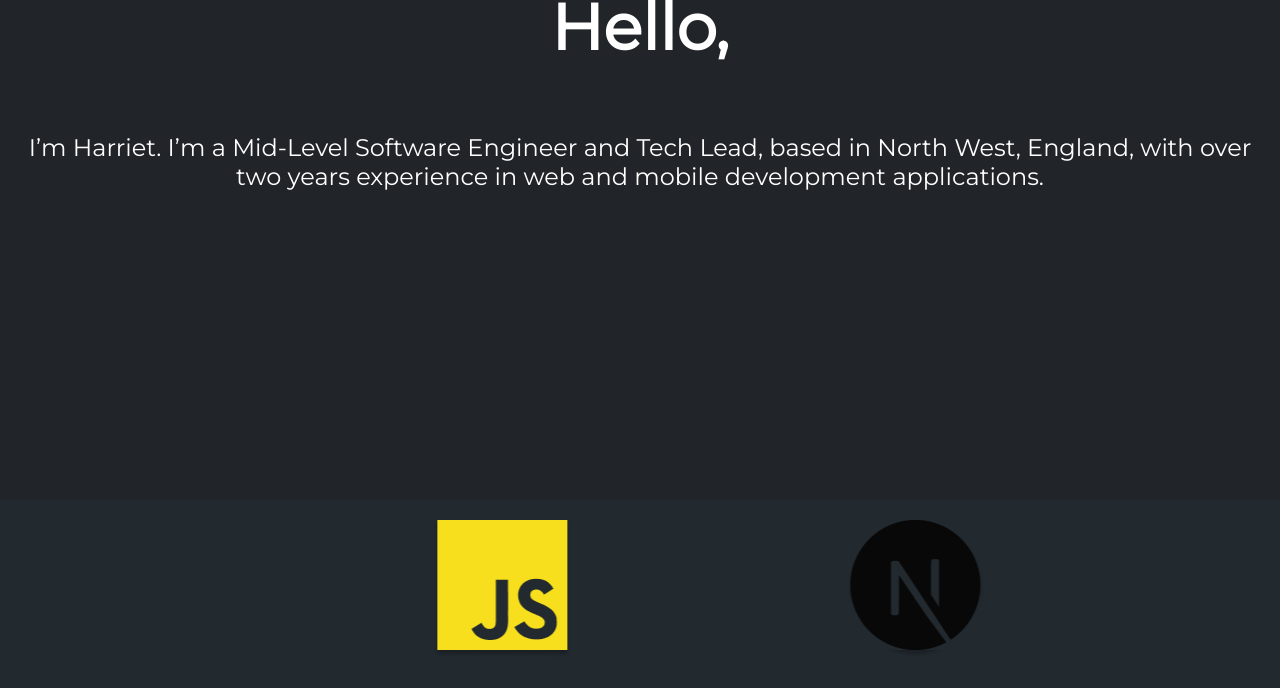
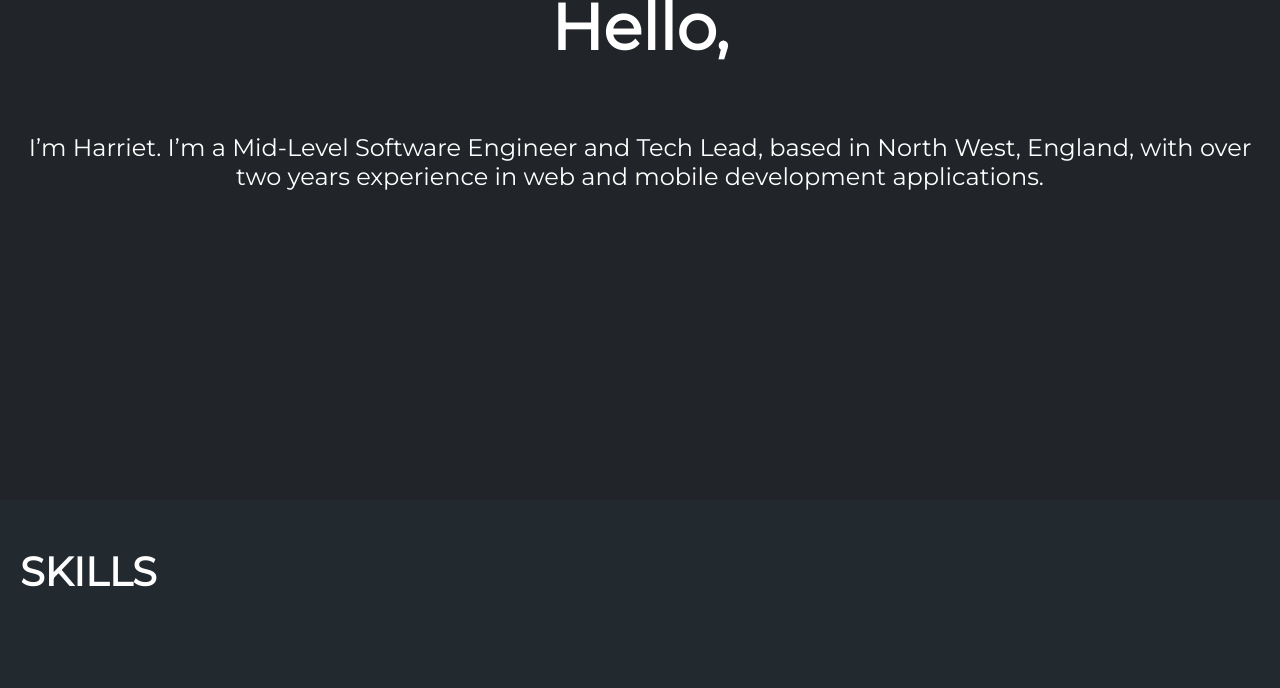
Before and after one commit to Harriet-Blundell/Portfolio, a React (Create React App) app: page / in a window 1280 px wide. Shown: the part 1180-1868 px from the top of the page. Built offline with nearby package versions, Linux system fonts and the light colour scheme.

Commit message:
WIP - Refactor code to make swiper work

```diff
--- a/src/components/ThirdScreen.jsx
+++ b/src/components/ThirdScreen.jsx
@@ -7,15 +7,17 @@ import "swiper/css";
 
 export default function ThirdScreen() {
   return (
-    <Wrapper primary content={"center"}>
-      <Swiper
-        slidesPerView={3}
-        grabCursor={true}
-        centeredSlides={true}
-      >
+    <Wrapper
+      primary
+      alignItem="flex-start"
+      justifyContent="center"
+      flexWrap="wrap"
+    >
+      <Title>SKILLS</Title>
+      <Swiper className="swiper-container" slidesPerView={3} grabCursor={true}>
         {skillsImages.map((item) => {
           return (
-            <SwiperSlide>
+            <SwiperSlide width="363.333px" padding-left="10%">
               <img src={item.imageSrc} alt={item.imageAlt}></img>
             </SwiperSlide>
           );
@@ -24,5 +26,3 @@ export default function ThirdScreen() {
     </Wrapper>
   );
 }
-
-/* IMPLEMENT SWIPER */
```
